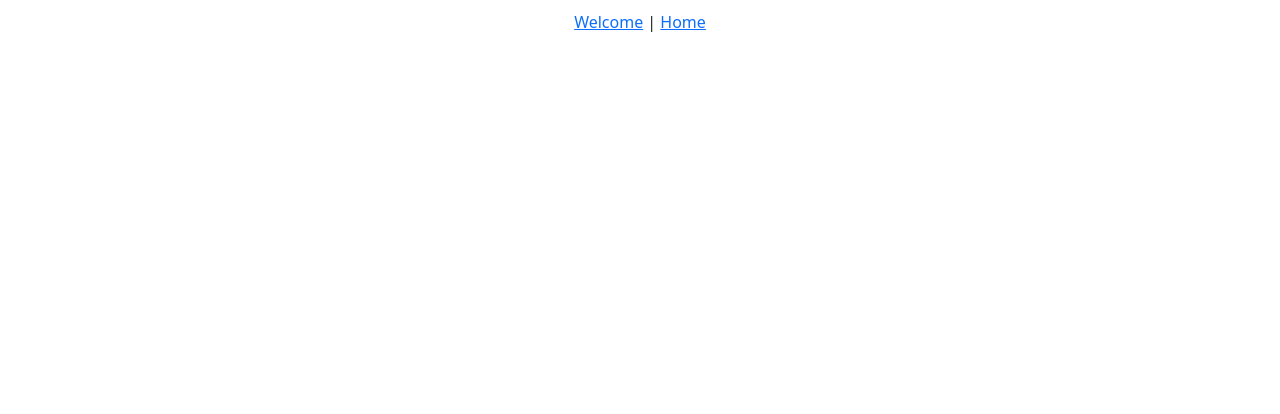
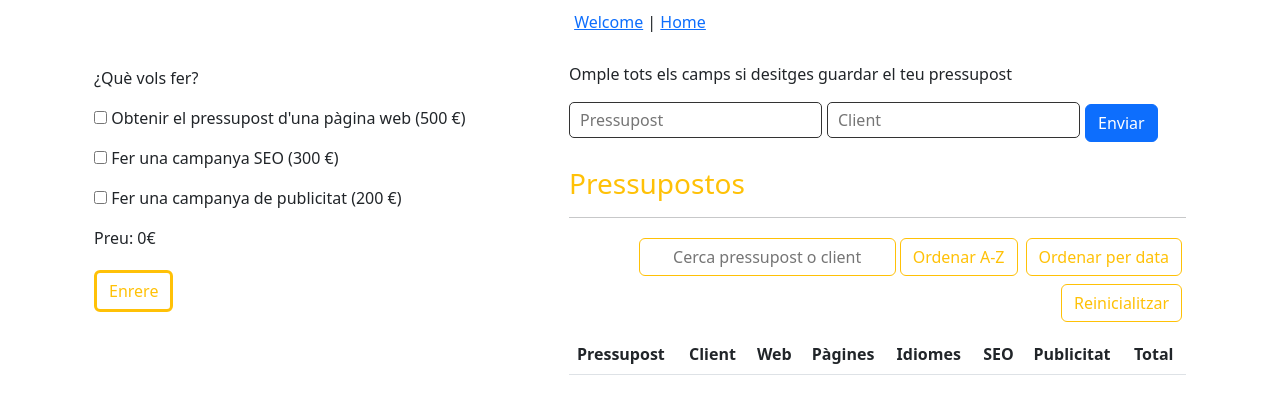
Before and after one commit to AnaMAguila/ITAcademyVUE-Sprint7, a Vue app: page /home/false/false/false/1/1 in a window 1280 px wide. Before the commit this address had no page. Shown: the top 414 px of the page. Built offline with nearby package versions, Linux system fonts and the light colour scheme.

Commit message:
Ej9. URL dinámica

```diff
--- a/src/components/Home.vue
+++ b/src/components/Home.vue
@@ -7,18 +7,19 @@
                     <input type="checkbox" :id="servicio.title" v-model="servicio.checked">
                     {{ servicio.title }}
 
-                <div v-if="servicio.pages != null && servicio.checked == true">
+                <div v-if="servicio.pages != null && (servicio.checked == true || servicio.checked == 'true')">
                     <Panell :servicio=servicio></Panell>
                 </div>
                 </p>
                 <p id="alerta" class="text-danger">Has de seleccionar almenys un servei</p>
                 <p>Preu: {{ newTotal }}€</p>
                 <p></p>
-                <button class="btn btn-outline-warning mt-1 border border-3 border-warning" @click="$router.go(-1)">Enrere</button>
+                <button class="btn btn-outline-warning mt-1 border border-3 border-warning"
+                    @click="$router.go(-1)">Enrere</button>
             </div>
             <PressupostList :servicios="servicios" :newTotal="newTotal"></PressupostList>
         </div>
-
+        {{ ruta }}
     </div>
 </template>
 
@@ -38,19 +39,19 @@ export default {
                 {
                     title: "Obtenir el pressupost d'una pàgina web (500 €)",
                     price: 500,
-                    checked: false,
-                    pages: 1,
-                    lang: 1
+                    checked: this.$route.params.id[0],
+                    pages: parseInt(this.$route.params.id[3]),
+                    lang: parseInt(this.$route.params.id[4])
                 },
                 {
                     title: "Fer una campanya SEO (300 €)",
                     price: 300,
-                    checked: false
+                    checked: this.$route.params.id[1]
                 },
                 {
                     title: "Fer una campanya de publicitat (200 €)",
                     price: 200,
-                    checked: false
+                    checked: this.$route.params.id[2]
                 }
             ],
             total: 0
@@ -68,15 +69,49 @@ export default {
             let total = 0;
 
             this.servicios.map(function (servicio) {
-                if (servicio.checked) {
+                if (servicio.checked === true || servicio.checked === 'true') {
                     total += servicio.price;
-
                     if (servicio.pages > 0 && servicio.lang > 0) {
                         total += (servicio.pages * servicio.lang * 30)
                     }
                 }
             })
+
             return total;
+        },
+        ruta() {
+            // const arrayRuta = [
+            //     "paginaWeb=" + this.servicios[0].checked,
+            //     "&campaniaSeo=" + this.servicios[1].checked,
+            //     "&campaniaAds=" + this.servicios[2].checked,
+            //     "&nPaginas=" + this.servicios[0].pages,
+            //     "&nIdiomas=" + this.servicios[0].lang
+            // ]
+
+            const arrayRuta = [
+                this.servicios[0].checked,
+                this.servicios[1].checked,
+                this.servicios[2].checked,
+                this.servicios[0].pages,
+                this.servicios[0].lang
+            ]
+
+            this.$router.push({
+                name: 'home',
+                params: {
+                    id: arrayRuta
+                }
+            });
+
+            // si al cargar la página los datos son indefinidos porque vienen de la ruta, los pone en false
+            this.servicios.forEach(e => {
+                if(e.checked == null){
+                    e.checked = false
+                }
+            })
+
+            if(!this.servicios[0].pages) this.servicios[0].pages=1
+            if(!this.servicios[0].lang) this.servicios[0].lang=1
         }
     }
 }
--- a/src/components/PressupostList.vue
+++ b/src/components/PressupostList.vue
@@ -41,11 +41,11 @@
                         <img v-if="!presupuestoItem.web" class="check-icon" src="@/assets/img/false.png" alt="">
                     </td>
                     <td>
-                        <p v-show="presupuestoItem.web === true">{{ presupuestoItem.pages }}</p>
+                        <p v-show="presupuestoItem.web === true || presupuestoItem.web === 'true'">{{ presupuestoItem.pages }}</p>
                         <img v-if="!presupuestoItem.web" class="check-icon" src="@/assets/img/false.png" alt="">
                     </td>
                     <td>
-                        <p v-show="presupuestoItem.web === true">{{ presupuestoItem.lang }}</p>
+                        <p v-show="presupuestoItem.web === true || presupuestoItem.web === 'true'">{{ presupuestoItem.lang }}</p>
                         <img v-if="!presupuestoItem.web" class="check-icon" src="@/assets/img/false.png" alt="">
                     </td>
                     <td>
@@ -94,7 +94,6 @@ export default {
 
                 this.newArray = [].concat(this.array);
             }
-
             return this.newArray
         }
     },
@@ -104,11 +103,11 @@ export default {
                 id: this.arrayPresupuestos.length,
                 presupuesto: document.getElementById("Pressupost").value,
                 cliente: document.getElementById("Client").value,
-                web: this.servicios[0].checked,
+                web: JSON.parse(this.servicios[0].checked),
                 pages: this.servicios[0].pages,
                 lang: this.servicios[0].lang,
-                seo: this.servicios[1].checked,
-                publi: this.servicios[2].checked,
+                seo: JSON.parse(this.servicios[1].checked),
+                publi: JSON.parse(this.servicios[2].checked),
                 total: this.newTotal,
                 fecha: new Date()
             }
--- a/src/router/index.js
+++ b/src/router/index.js
@@ -7,7 +7,7 @@ const routes = [
     component: () => import(/* webpackChunkName: "benvinguda" */ '../components/Benvinguda.vue')
   },
   {
-    path: '/home',
+    path: '/home/:id*',
     name: 'home',
     component: () => import(/* webpackChunkName: "home" */ '../components/Home.vue')
   }
```
